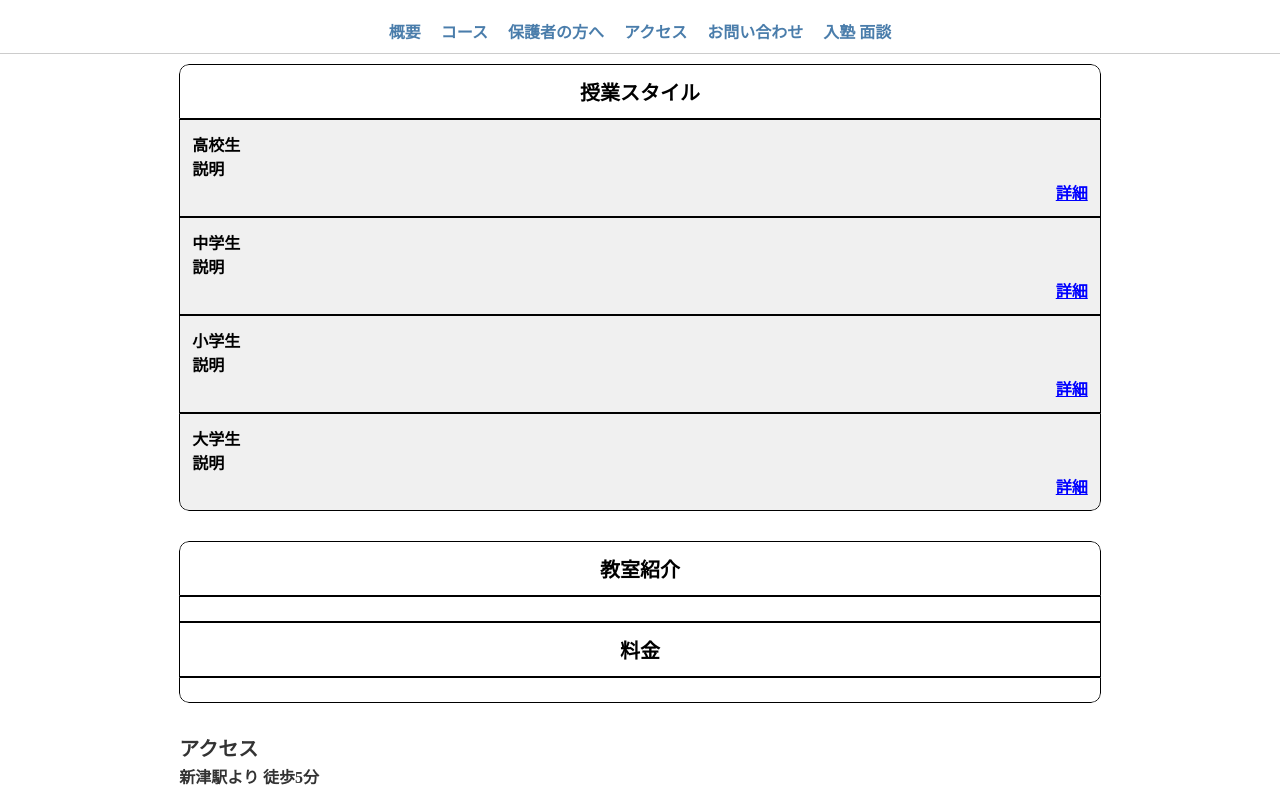
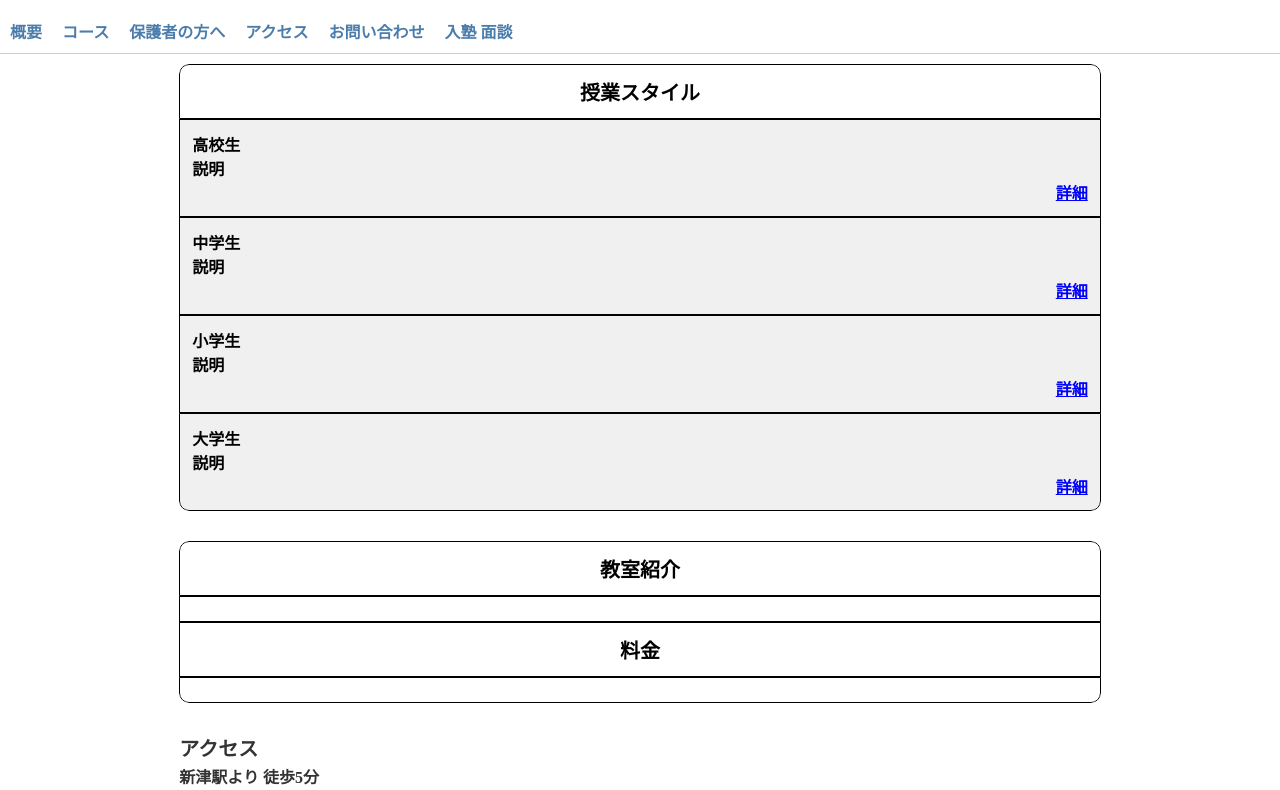
Before and after one commit to tanbomm/test1, a plain HTML site: page index.html in a window 1280 px wide. Shown: the part 92-882 px from the top of the page. Drawn offline with Linux system fonts and the light colour scheme.

Commit message:
Add files via upload

```diff
--- a/style.css
+++ b/style.css
@@ -75,17 +75,22 @@ nav {
   z-index: 1000;
   border-bottom: 1px solid #ccc;
   margin-bottom: 10px;
-  padding-left: 10px;
-  padding-right: 10px;
+  /* padding は削除 */
 }
 
 nav ul {
   display: flex;
-  justify-content: center;
+  /* justify-content: center; */ /* ← 中央揃えを無効化 */
+  justify-content: flex-start; /* ← 左揃えに変更 */
   gap: 20px;
-  padding: 0;
+  padding: 0 10px; /* ← ここで左右の padding を指定 */
   list-style: none;
   margin: 0;
+
+  /* ▼ 以下3行を追加して横スクロールを有効化 ▼ */
+  flex-wrap: nowrap;     /* 項目を強制的に一列にします */
+  overflow-x: auto;    /* はみ出した場合に横スクロールを許可します */
+  -webkit-overflow-scrolling: touch; /* iOSでのスムーズなスクロール */
 }
 nav a {
   text-decoration: none;
```
